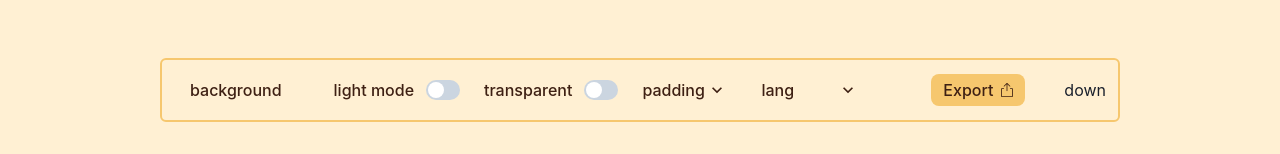
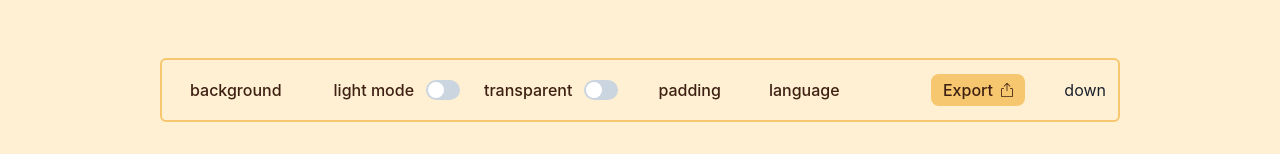
Before and after one commit to The-Pcode/pcode, a React (Create React App) app: page / in a window 1280 px wide. Shown: the part 628-782 px from the top of the page. Built offline with nearby package versions, Linux system fonts and the light colour scheme.

Commit message:
update select to menu component

```diff
--- a/package.json
+++ b/package.json
@@ -23,6 +23,7 @@
     "framer-motion": "^5",
     "react": "^17.0.2",
     "react-dom": "^17.0.2",
+    "react-icons": "^4.3.1",
     "react-router-dom": "6",
     "react-scripts": "5.0.0",
     "typescript": "^4.4.2",
--- a/src/components/Editor.tsx
+++ b/src/components/Editor.tsx
@@ -3,7 +3,6 @@ import { javascript } from "@codemirror/lang-javascript";
 
 import { html } from "@codemirror/lang-html";
 import { css } from "@codemirror/lang-css";
-import { useEffect, useState } from "react";
 
 const value = `import React from "react";
 
@@ -16,7 +15,6 @@ const App = () => {
 export default App;`;
 
 const Editor = ({ isDark, lang }: { isDark: any; lang: any }) => {
-  const [isLang, setIsLang] = useState<any>("javascript");
 
   return (
     <div className="h-auto px-2 pb-2">
--- a/src/pages/homePage.tsx
+++ b/src/pages/homePage.tsx
@@ -48,12 +48,12 @@ const HomePage = () => {
     { color: "bg-controls-green", id: 3 },
   ];
 
-  const handleChange = (e: any) => {
-    setPaddingOptions(e.target.value);
+  const handlePadding = (e: any) => {
+    setPaddingOptions(e.target.name);
   };
 
   const handleLang = (e: any) => {
-    setLang(e.target.value);
+    setLang(e.target.name);
   };
 
   const handleTheme = (e: any) => {
@@ -132,7 +132,7 @@ const HomePage = () => {
                   background
                 </h1>
               </MenuButton>
-              <MenuList>
+              <MenuList bg='#fde8be' border="1px solid #F6C76E">
                 <MenuItem name="beige" onClick={handleTheme}>
                   Beige
                 </MenuItem>
@@ -164,33 +164,62 @@ const HomePage = () => {
               onChange={() => setIsTransparent((prev: any) => !prev)}
             />
           </div>
-          <div className="flex items-center mr-6 cursor-pointer">
-            <Select
-              variant="unstyled"
-              placeholder="padding"
-              fontWeight="medium"
-              color="#3E2013"
-              onChange={handleChange}
-            >
-              <option value="p-5">5</option>
-              <option value="p-10">10</option>
-              <option value="p-16">16</option>
-              <option value="p-20">20</option>
-            </Select>
+          <div className="flex items-center mr-4 cursor-pointer">
+            <Menu>
+              <MenuButton
+                as={Button}
+                _focus={{}}
+                bg="none"
+                _hover={{}}
+                _active={{}}
+              >
+                <h1 className="text-primary-400  font-medium">padding</h1>
+              </MenuButton>
+              <MenuList>
+                <MenuItem name="p-5" onClick={handlePadding}>
+                  5
+                </MenuItem>
+                <MenuItem name="p-7" onClick={handlePadding}>
+                  7
+                </MenuItem>
+                <MenuItem name="p-10" onClick={handlePadding}>
+                  10
+                </MenuItem>
+                <MenuItem name="p-16" onClick={handlePadding}>
+                  16
+                </MenuItem>
+                <MenuItem name="p-20" onClick={handlePadding}>
+                  20
+                </MenuItem>
+              </MenuList>
+            </Menu>
           </div>
           <div className="flex items-center mr-6 cursor-pointer">
-            <Select
-              variant="unstyled"
-              placeholder="lang"
-              fontWeight="medium"
-              color="#3E2013"
-              onChange={handleLang}
-            >
-              <option value="html">html</option>
-              <option value="css">css</option>
-              <option value="javascript">javascript</option>
-              <option value="jsx">jsx</option>
-            </Select>
+            <Menu>
+              <MenuButton
+                as={Button}
+                _focus={{}}
+                bg="none"
+                _hover={{}}
+                _active={{}}
+              >
+                <h1 className="text-primary-400 mr-3 font-medium">language</h1>
+              </MenuButton>
+              <MenuList>
+                <MenuItem name="html" onClick={handleLang}>
+                  HTML
+                </MenuItem>
+                <MenuItem name="css" onClick={handleLang}>
+                  CSS
+                </MenuItem>
+                <MenuItem name="javascript" onClick={handleLang}>
+                  JAVASCRIPT
+                </MenuItem>
+                <MenuItem name="jsx" onClick={handleLang}>
+                  JSX
+                </MenuItem>
+              </MenuList>
+            </Menu>
           </div>
         </div>
 
```
Also changed, not shown: 2 other files (tests, documents, lock files or other folders).
